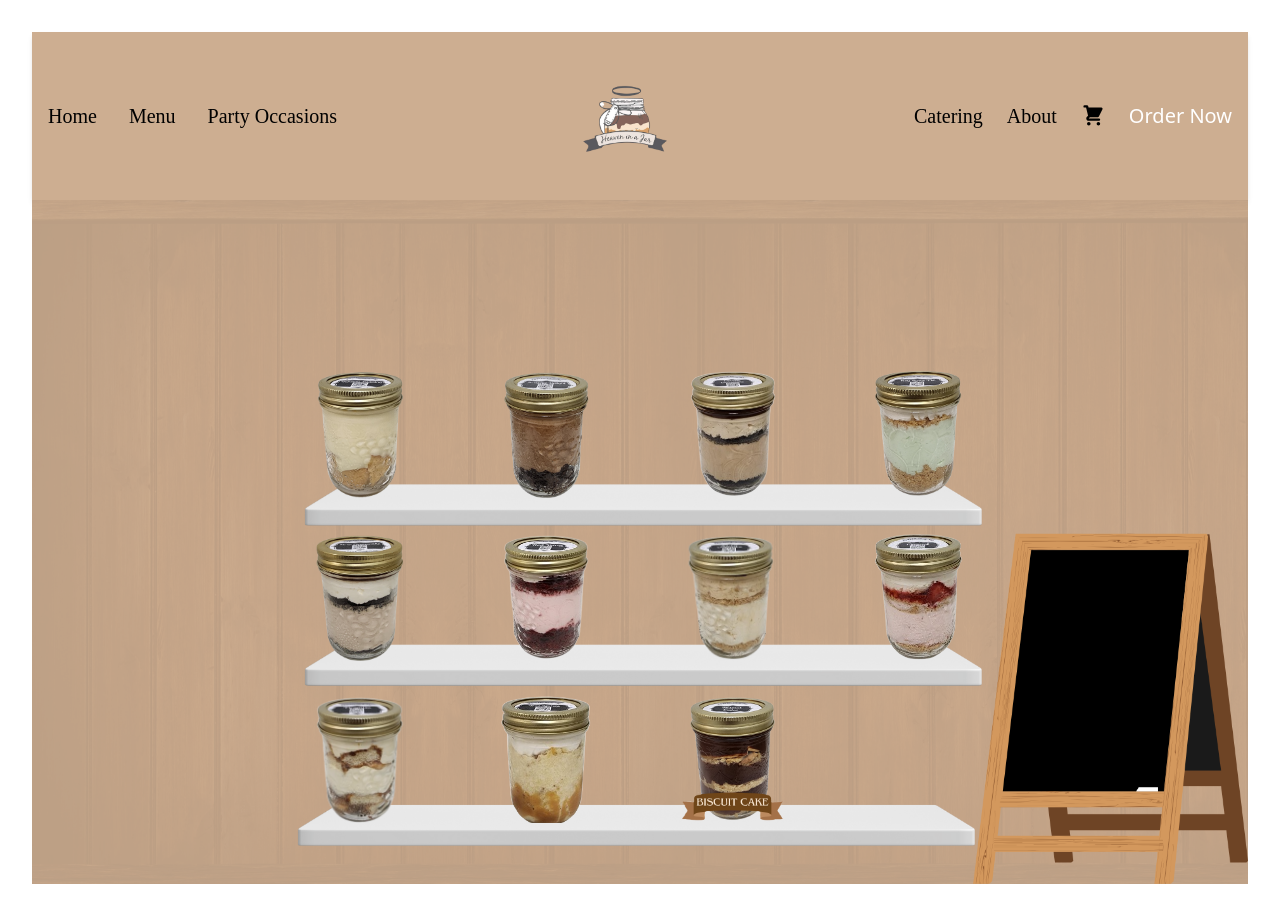
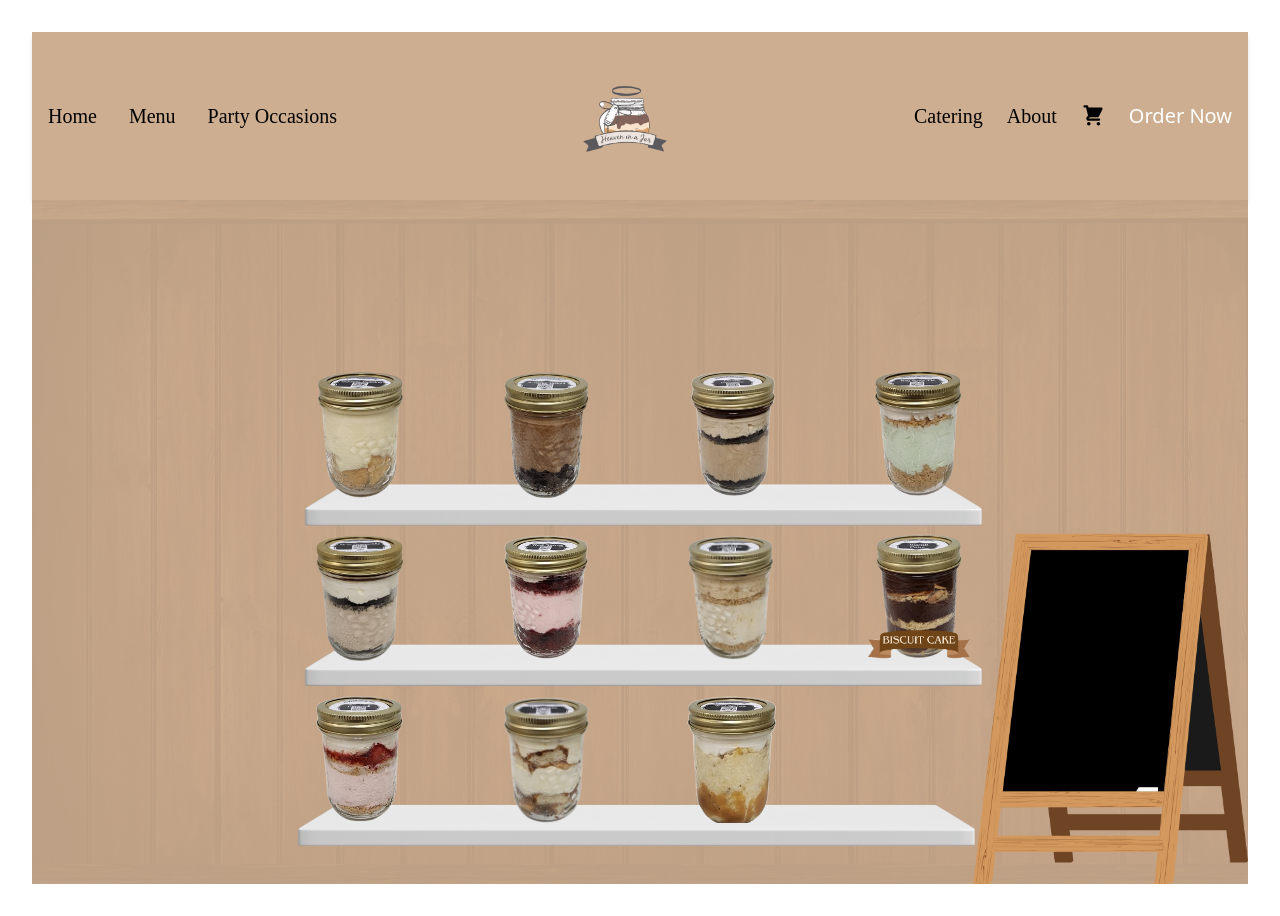
Before and after one commit to UsmanKhld/heaven-in-a-jar, a React (Vite) app: page / in a window 1280 px wide. Built offline with nearby package versions, Linux system fonts and the light colour scheme; a web font is replaced by a local one.

Commit message:
updates to home

```diff
--- a/src/Pages/Home/Home.css
+++ b/src/Pages/Home/Home.css
@@ -25,12 +25,7 @@ main {
 .dessert {
   width: 60%; /* Take up full width of grid cell */
   max-width: 10rem; /* Restrict maximum size */
-	transition: all 0.3s ease; /* Smooth transition */
-}
-
-.dessert:hover {
-	transform: scale(1.1); /* Slight enlargement on hover */
-	cursor: pointer;
+  transition: transform 0.3s ease, z-index 0.3s ease; /* Smooth transition */
 }
 
 /* Media Queries for Shrinking Images */
@@ -64,3 +59,60 @@ main {
     max-width: 4rem; /* Smallest image size */
   }
 }
+
+.modal {
+  background: #6f4518;
+  padding: 20px;
+  border-radius: 10px;
+  width: 300px;
+  text-align: center;
+  box-shadow: 0px 4px 6px rgba(0, 0, 0, 0.1);
+  z-index: 50;
+  opacity: 0;
+  transform: translateY(-20px);
+  transition: opacity 0.3s ease, transform 0.3s ease;
+}
+
+.modal-show {
+  opacity: 1;
+  transform: translateY(0);
+}
+
+.modal-title {
+  color: #ffedd8;
+  font-size: 18px;
+  font-weight: bold;
+  margin-bottom: 10px;
+}
+
+.modal-description {
+  margin-bottom: 20px;
+  font-size: 14px;
+}
+
+.modal-button {
+  background: #4caf50;
+  color: white;
+  padding: 10px 20px;
+  border: none;
+  border-radius: 5px;
+  cursor: pointer;
+  margin-right: 10px;
+}
+
+.modal-button:hover {
+  background: #45a049;
+}
+
+.modal-close {
+  background: #f44336;
+  color: white;
+  padding: 10px 20px;
+  border: none;
+  border-radius: 5px;
+  cursor: pointer;
+}
+
+.modal-close:hover {
+  background: #e53935;
+}
--- a/src/Pages/Home/Home.jsx
+++ b/src/Pages/Home/Home.jsx
@@ -1,29 +1,121 @@
-import React from "react";
+import React, { useState, useRef } from "react";
 import Navbar from "../../Components/Navbar/Navbar";
 import "./Home.css";
-
-const images = Object.entries(
-	import.meta.glob("../../assets/desserts/*.{png,jpg,jpeg,svg}", {
-		eager: true,
-	})
-).map(([path, module]) => module.default);
+import bisCake from "../../assets/desserts/biscuit-cake.png";
+import Banana from "../../assets/desserts/Banana Pudding.png";
+import Brownie from "../../assets/desserts/Brownie Delight.png";
+import Espresso from "../../assets/desserts/Espresso Cheesecake.png";
+import KeyLime from "../../assets/desserts/Keylime Pie.png";
+import Oreo from "../../assets/desserts/Oreo Cheesecake.png";
+import RedVelvet from "../../assets/desserts/Red Velvet.png";
+import Snicker from "../../assets/desserts/Snickers Cheesecake.png";
+import Strawberry from "../../assets/desserts/Strawberry Cheesecake.png";
+import Tiramisu from "../../assets/desserts/Tiramisu.png";
+import Tres from "../../assets/desserts/Tres Leches.png";
 
 const Home = () => {
+  const images = [
+    {
+      src: Banana,
+      alt: "banana pudding",
+      description:
+        "Rich and creamy banana pudding with Nilla wafers, banana slices, topped with whipped cream.",
+    },
+    {
+      src: Brownie,
+      alt: "Brownie Delight",
+      description:
+        "Rich and creamy chocolate mousse with brownies, topped with whipped cream.",
+    },
+    { src: Espresso, alt: "Espresso Cheesecake", description: "" },
+    { src: KeyLime, alt: "Keylime Pie", description: "" },
+    { src: Oreo, alt: "Oreo Cheesecake", description: "" },
+    { src: RedVelvet, alt: "Red Velvet", description: "" },
+    { src: Snicker, alt: "Snickers Cheesecake", description: "" },
+    {
+      src: bisCake,
+      alt: "biscuit cake",
+      description:
+        "Layers of melted milk chocolate and crushed Marie tea biscuits topped with creamy whipped cream.",
+    },
+    { src: Strawberry, alt: "Strawberry Cheesecake", description: "" },
+    { src: Tiramisu, alt: "Tiramisu", description: "" },
+    { src: Tres, alt: "Tres Leches", description: "" },
+  ];
+  const [selectedIndex, setSelectedIndex] = useState(null);
+  const [modalPosition, setModalPosition] = useState({ top: 0, left: 0 });
+  const containerRefs = useRef([]);
+
+  const handleDessertClick = (index) => {
+    if (index === selectedIndex) {
+      setSelectedIndex(null);
+    } else {
+      const rect = containerRefs.current[index].getBoundingClientRect();
+      setModalPosition({
+        top: rect.top + window.scrollY - 100, // Adjust offset as needed
+        left: rect.left + rect.width / 2 - 200, // Center modal above dessert
+      });
+      setSelectedIndex(index);
+    }
+  };
+
+  const closeModal = () => {
+    setSelectedIndex(null);
+  };
+
   return (
     <div>
       <Navbar />
-			<main className="home-hero flex justify-center items-end">
+      <main className="home-hero">
+        <div className="w-full h-full flex justify-center items-end">
           <div className="shelf">
-					{images.map((src, index) => (
-						<div key={index} className="flex items-end justify-center">
+            {images.map((dessert, index) => (
+              <div
+                key={index}
+                ref={(el) => (containerRefs.current[index] = el)}
+                className={`flex items-end justify-center ${
+                  selectedIndex === index ? "z-10" : "z-0"
+                }`}
+                onClick={() => handleDessertClick(index)}
+              >
                 <img
-								src={src}
-								alt={`dessert ${index + 1}`}
-								className=" dessert"
+                  src={dessert.src}
+                  alt={dessert.alt}
+                  className={`dessert cursor-pointer transition-transform duration-300 ${
+                    selectedIndex === index
+                      ? "scale-125"
+                      : "scale-100 hover:scale-105"
+                  }`}
                 />
               </div>
             ))}
           </div>
+        </div>
+        {selectedIndex !== null && (
+          <div
+            className={`modal ${selectedIndex !== null ? "modal-show" : ""}`}
+            style={{
+              position: "absolute",
+              top: `${modalPosition.top}px`,
+              left: `${modalPosition.left}px`,
+              transform: "translateX(-50%)",
+            }}
+          >
+            <h2 className="modal-title">{images[selectedIndex].alt}</h2>
+            <p className="modal-description">
+              {images[selectedIndex].description || "No description available."}
+            </p>
+            <button
+              className="modal-button"
+              onClick={() => alert("Added to cart!")}
+            >
+              Add to Cart
+            </button>
+            <button className="modal-close" onClick={closeModal}>
+              Close
+            </button>
+          </div>
+        )}
       </main>
     </div>
   );
```
Lines whose indentation alone changed are shown as unchanged.
